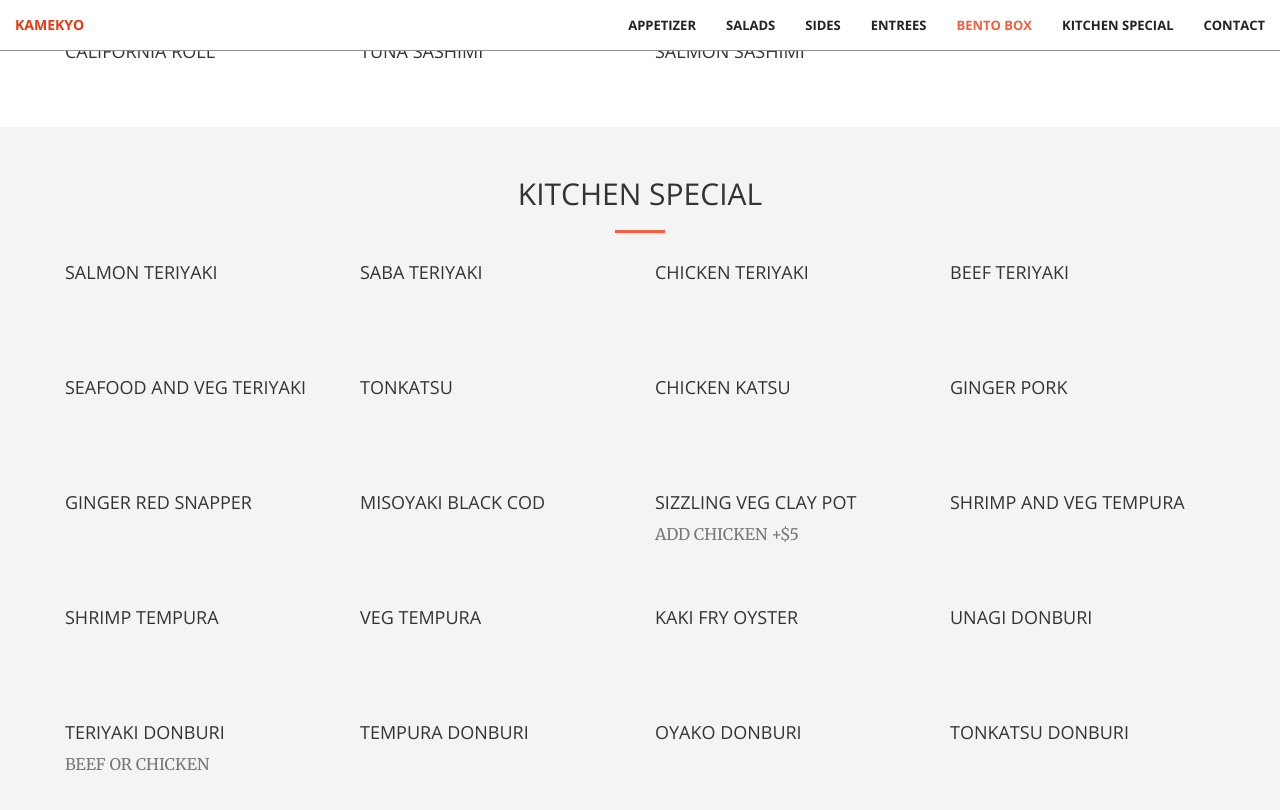
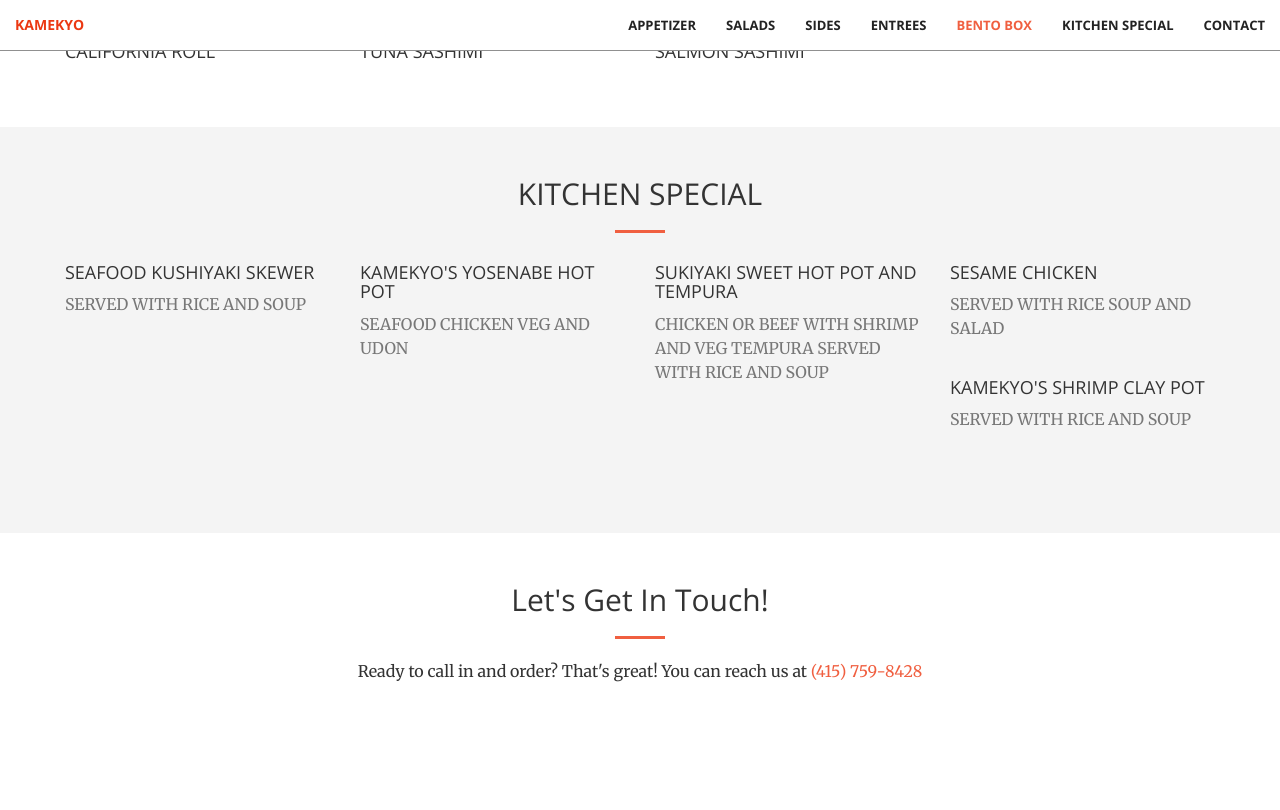
Before and after one commit to CyrusLiang/kamekyo, a Jekyll site: the page built from index.html, in a window 1280 px wide and 900 px high, scrolled down 3522 px. Shown: the top 810 px of the window. Built offline with Jekyll 4.4.1, drawn with Linux system fonts in a browser that asks for light colours; after the commit the page ends 4275 px from its top, so only the background shows below that.

Commit message:
Update kitchen.html

```diff
--- a/_includes/kitchen.html
+++ b/_includes/kitchen.html
@@ -11,124 +11,37 @@
         <div class="row">
             <div class="col-lg-3 col-sm-6">
                 <div class="food-box">
-                    <h4>Salmon Teriyaki</h4>
-                    <p id="salteri"></p>
+                    <h4>Seafood Kushiyaki Skewer</h4>
+                    <p class="text-muted">Served with rice and soup</p>
+                    <p id="skushi"></p>
                 </div>
             </div>
             <div class="col-lg-3 col-sm-6">
                 <div class="food-box">
-                    <h4>Saba Teriyaki</h4>
-                    <p id="sabteri"></p>
+                    <h4>Kamekyo's Yosenabe Hot Pot</h4>
+                    <p class="text-muted">Seafood chicken veg and udon</p>
+                    <p id="yosen"></p>
                 </div>
             </div>
             <div class="col-lg-3 col-sm-6">
                 <div class="food-box">
-                    <h4>Chicken Teriyaki</h4>
-                    <p id="chiteri"></p>
+                    <h4>Sukiyaki Sweet Hot Pot and Tempura</h4>
+                    <p class="text-muted">Chicken or beef with shrimp and veg tempura served with rice and soup</p>
+                    <p id="suki"></p>
                 </div>
             </div>
             <div class="col-lg-3 col-sm-6">
                 <div class="food-box">
-                    <h4>Beef Teriyaki</h4>
-                    <p id="beefteri"></p>
+                    <h4>Sesame Chicken</h4>
+                    <p class="text-muted">Served with rice soup and salad</p>
+                    <p id="sesame"></p>
                 </div>
             </div>
             <div class="col-lg-3 col-sm-6">
                 <div class="food-box">
-                    <h4>Seafood and Veg Teriyaki</h4>
-                    <p id="svteri"></p>
-                </div>
-            </div>
-            <div class="col-lg-3 col-sm-6">
-                <div class="food-box">
-                    <h4>Tonkatsu</h4>
-                    <p id="tonkatsu"></p>
-                </div>
-            </div>
-            <div class="col-lg-3 col-sm-6">
-                <div class="food-box">
-                    <h4>Chicken Katsu</h4>
-                    <p id="chikatsu"></p>
-                </div>
-            </div>
-            <div class="col-lg-3 col-sm-6">
-                <div class="food-box">
-                    <h4>Ginger Pork</h4>
-                    <p id="gpork"></p>
-                </div>
-            </div>
-            <div class="col-lg-3 col-sm-6">
-                <div class="food-box">
-                    <h4>Ginger Red Snapper</h4>
-                    <p id="gsnap"></p>
-                </div>
-            </div>
-            <div class="col-lg-3 col-sm-6">
-                <div class="food-box">
-                    <h4>Misoyaki Black Cod</h4>
-                    <p id="misoyakie"></p>
-                </div>
-            </div>
-            <div class="col-lg-3 col-sm-6">
-                <div class="food-box">
-                    <h4>Sizzling Veg Clay Pot</h4>
-                    <p class="text-muted">Add Chicken +$5</p>
-                    <p id="sizzveg"></p>
-                </div>
-            </div>
-            <div class="col-lg-3 col-sm-6">
-                <div class="food-box">
-                    <h4>Shrimp and Veg Tempura</h4>
-                    <p id="svtempe"></p>
-                </div>
-            </div>
-            <div class="col-lg-3 col-sm-6">
-                <div class="food-box">
-                    <h4>Shrimp Tempura</h4>
-                    <p id="stempe"></p>
-                </div>
-            </div>
-            <div class="col-lg-3 col-sm-6">
-                <div class="food-box">
-                    <h4>Veg Tempura</h4>
-                    <p id="vtempe"></p>
-                </div>
-            </div>
-            <div class="col-lg-3 col-sm-6">
-                <div class="food-box">
-                    <h4>Kaki Fry Oyster</h4>
-                    <p id="kakifrye"></p>
-                </div>
-            </div>
-            <div class="col-lg-3 col-sm-6">
-                <div class="food-box">
-                    <h4>Unagi Donburi</h4>
-                    <p id="unagid"></p>
-                </div>
-            </div>
-            <div class="col-lg-3 col-sm-6">
-                <div class="food-box">
-                    <h4>Teriyaki Donburi</h4>
-                    <p class="text-muted">Beef or Chicken</p>
-                    <p id="terid"></p>
-                </div>
-            </div>
-            <div class="col-lg-3 col-sm-6">
-                <div class="food-box">
-                    <h4>Tempura Donburi</h4>
-                    <p id="tempd"></p>
-                </div>
-            </div>
-            <div class="col-lg-3 col-sm-6">
-                <div class="food-box">
-                    <h4>Oyako Donburi</h4>
-                    <p id="oyako"></p>
-                </div>
-            </div>
-            <div class="col-lg-3 col-sm-6">
-                <div class="food-box">
-                    <h4>Tonkatsu Donburi</h4>
-                    <p id="tonkatsud"></p>
+                    <h4>Kamekyo's Shrimp Clay Pot</h4>
+                    <p class="text-muted">Served with rice and soup</p>
+                    <p id="kclay"></p>
                 </div>
             </div>
         </div>
```
